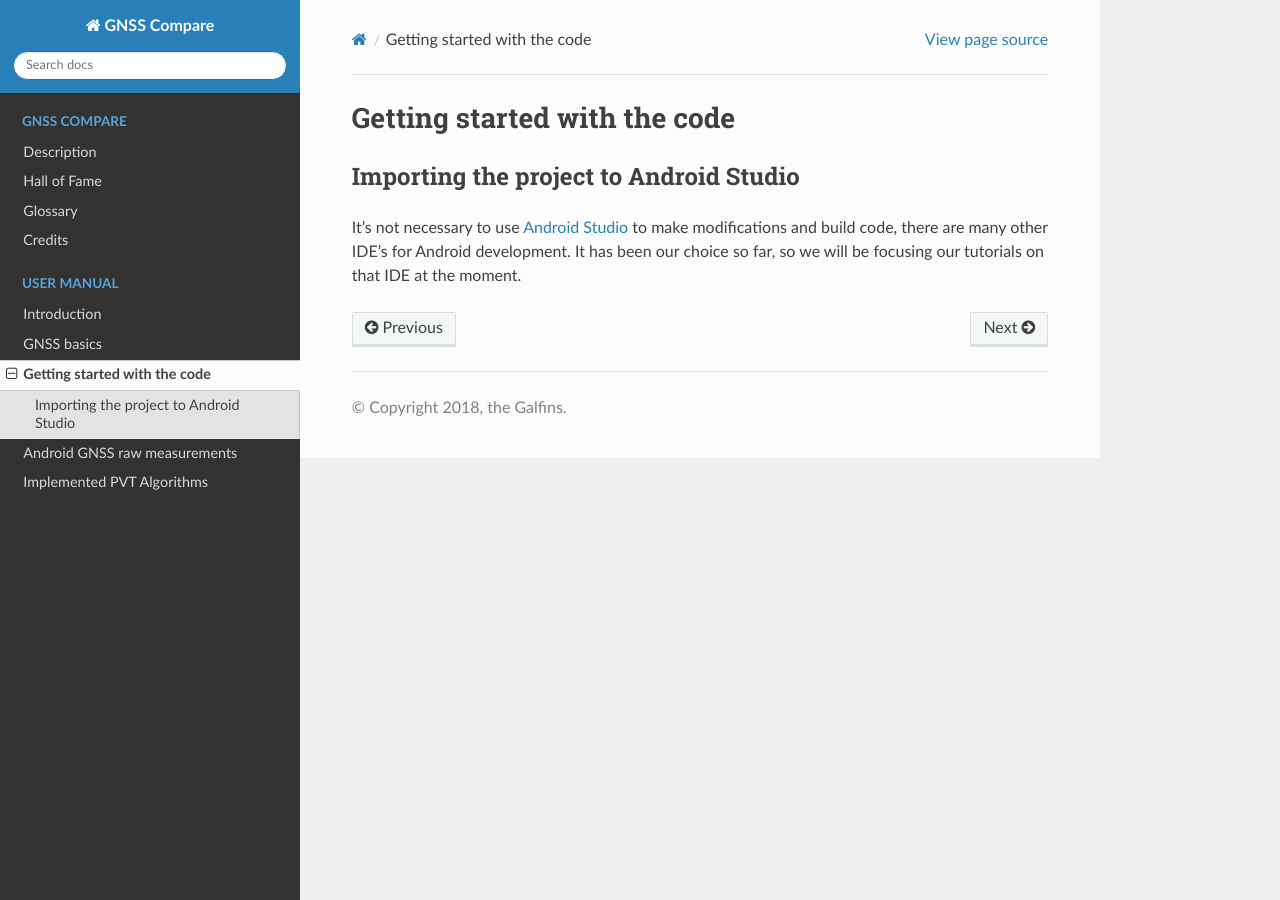
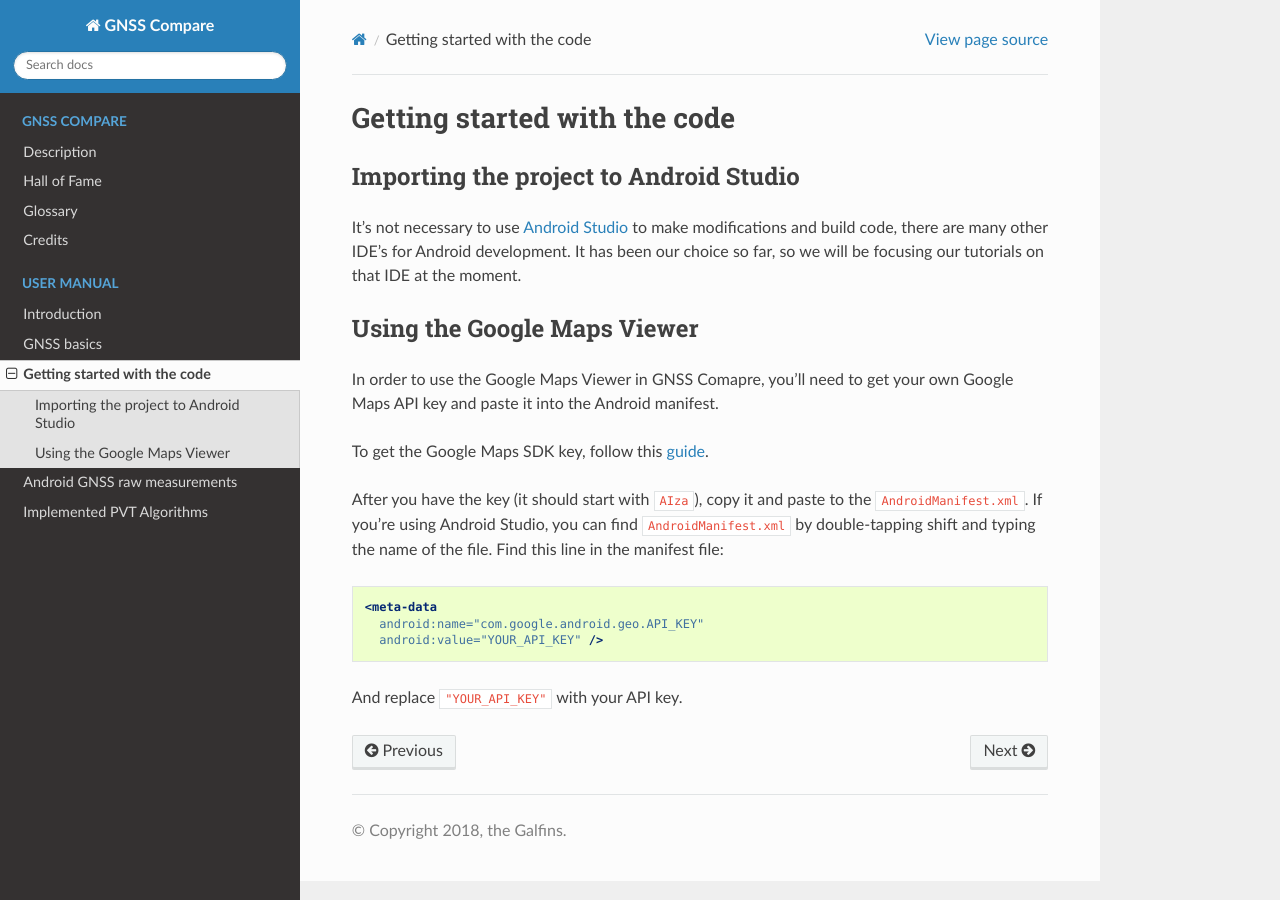
Before and after one commit to TheGalfins/GNSS_Compare, a Sphinx documentation site: the page built from docs/user_manual/code_basics.rst, in a window 1280 px wide. Built offline with Sphinx 7.4.7 and the Read the Docs theme 2.0.0, drawn with Linux system fonts in a browser that asks for light colours; pages that are not in the unit, such as notebooks, are missing from menus.

Commit message:
Added description on how to use the maps api

```diff
--- a/docs/user_manual/code_basics.rst
+++ b/docs/user_manual/code_basics.rst
@@ -9,4 +9,25 @@
 
 
 
+Using the Google Maps Viewer
+----------------------------
+
+In order to use the Google Maps Viewer in GNSS Comapre, you'll need to get your own Google Maps API key and paste it into the Android manifest.
+
+To get the Google Maps SDK key, follow this `guide`_.
+
+After you have the key (it should start with ``AIza``), copy it and paste to the ``AndroidManifest.xml``. If you're using Android Studio, you can find ``AndroidManifest.xml`` by double-tapping shift and typing the name of the file. Find this line in the manifest file:
+
+.. code-block:: xml
+
+  <meta-data
+    android:name="com.google.android.geo.API_KEY"
+    android:value="YOUR_API_KEY" />
+
+
+And replace ``"YOUR_API_KEY"`` with your API key.
+
+
+
 .. _`Android Studio`: https://developer.android.com/studio/
+.. _`guide`: https://developers.google.com/maps/documentation/android-sdk/signup
```
